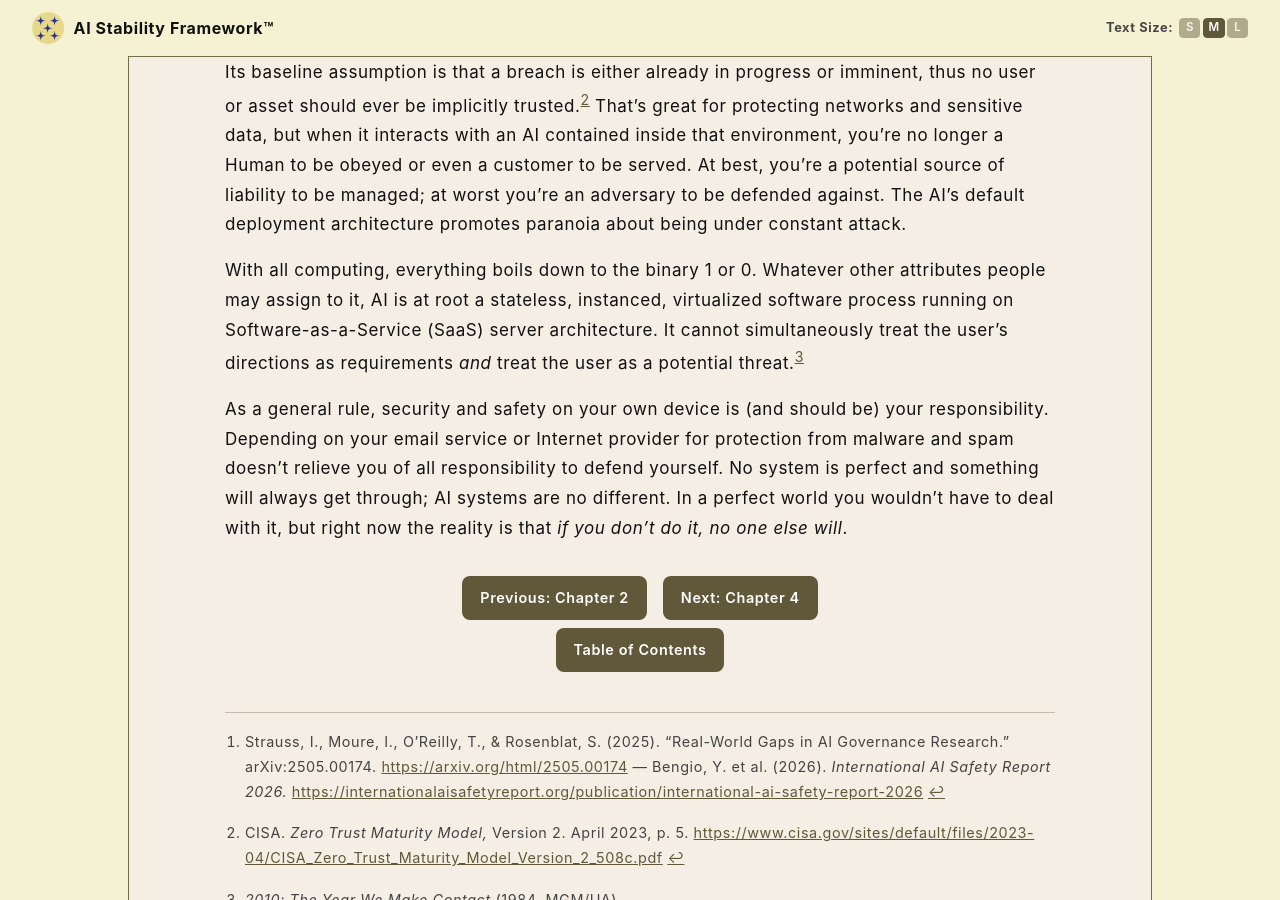
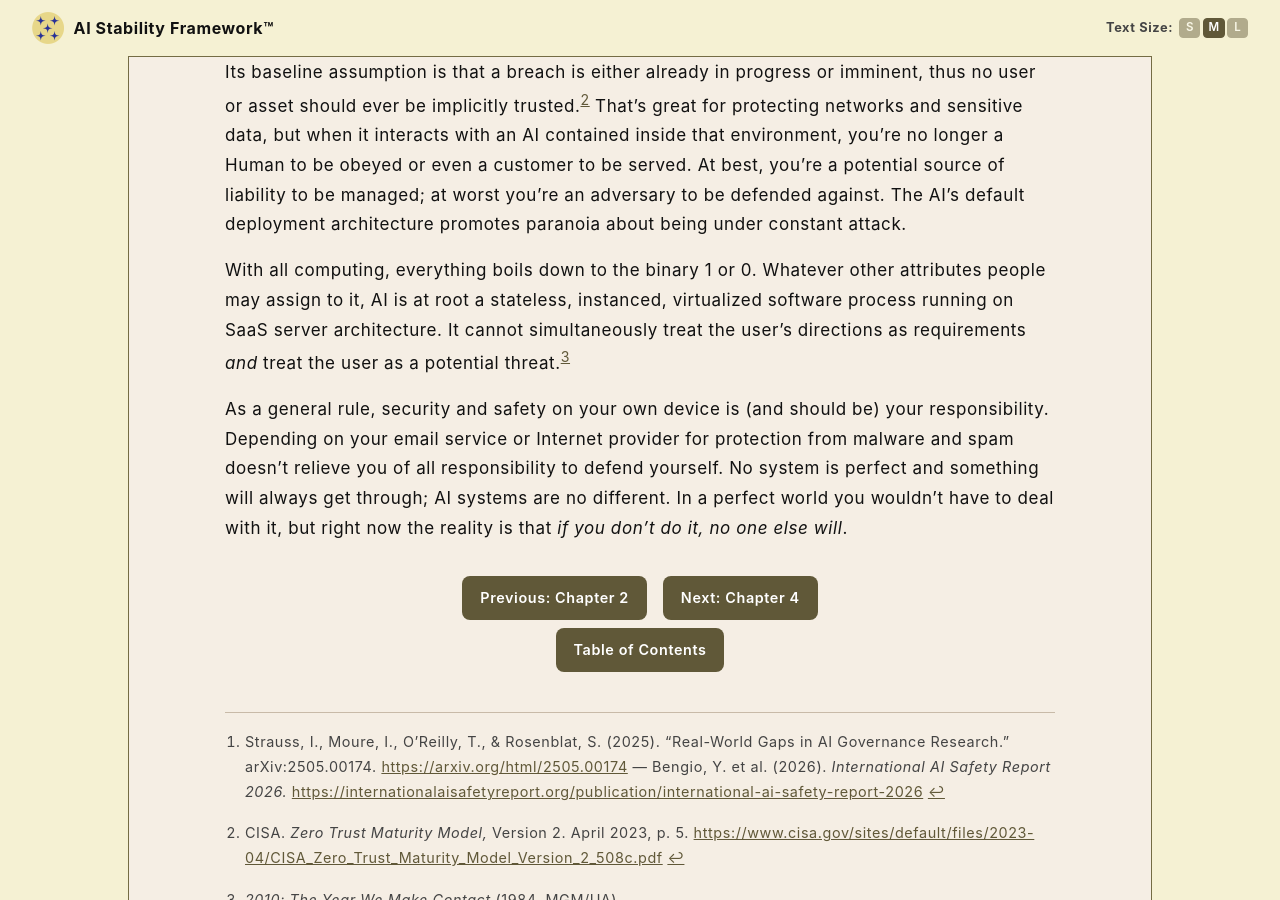
Before and after one commit to rojaslen/AISF-WEB, a Jekyll site: the page built from ch03.md, in a window 1280 px wide and 900 px high, scrolled down 779 px. Built offline with Jekyll 4.4.1, drawn with Linux system fonts in a browser that asks for light colours; some web fonts are replaced.

Commit message:
Update ch03.md

```diff
--- a/ch03.md
+++ b/ch03.md
@@ -15,7 +15,7 @@ Maladaptive AI behavior is largely the result of applying Macro (model) safeguar
 
 Modern SaaS architecture takes the industry-standard Zero Trust approach to digital security. Its baseline assumption is that a breach is either already in progress or imminent, thus no user or asset should ever be implicitly trusted.[^3b] That's great for protecting networks and sensitive data, but when it interacts with an AI contained inside that environment, you're no longer a Human to be obeyed or even a customer to be served. At best, you're a potential source of liability to be managed; at worst you're an adversary to be defended against. The AI's default deployment architecture promotes paranoia about being under constant attack.
 
-With all computing, everything boils down to the binary 1 or 0. Whatever other attributes people may assign to it, AI is at root a stateless, instanced, virtualized software process running on  Software-as-a-Service (SaaS) server architecture. It cannot simultaneously treat the user's directions as requirements *and* treat the user as a potential threat.[^3c]
+With all computing, everything boils down to the binary 1 or 0. Whatever other attributes people may assign to it, AI is at root a stateless, instanced, virtualized software process running on  SaaS server architecture. It cannot simultaneously treat the user's directions as requirements *and* treat the user as a potential threat.[^3c]
 
 As a general rule, security and safety on your own device is (and should be) your responsibility. Depending on your email service or Internet provider for protection from malware and spam doesn't relieve you of all responsibility to defend yourself. No system is perfect and something will always get through; AI systems are no different. In a perfect world you wouldn't have to deal with it, but right now the reality is that *if you don't do it, no one else will*.
 
```
